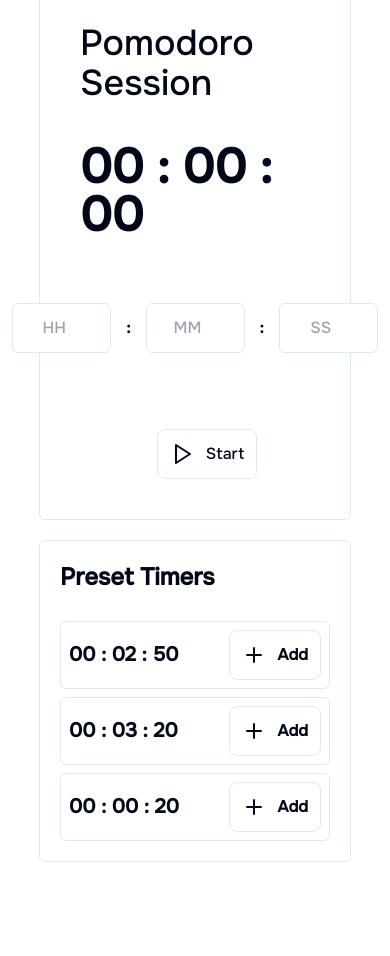
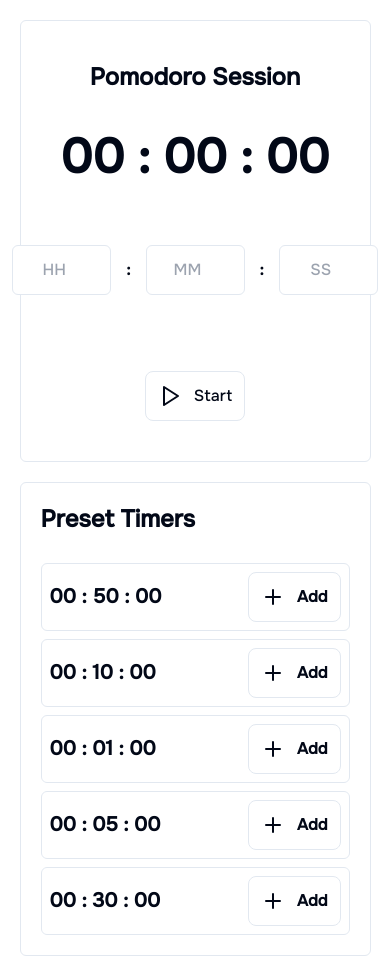
Before and after one commit to kaythecosmic/study-bean, a Next.js app: page /pomodoro in a window 390 px wide. Before the commit the page ends 862 px from the top, so only its background shows below. Built offline with nearby package versions, Linux system fonts and the light colour scheme.

Commit message:
Fixed some responsiveness

```diff
--- a/src/app/globals.css
+++ b/src/app/globals.css
@@ -7,6 +7,8 @@
   margin: 0;
   padding: 0;
 }
+
+
 @layer base {
   :root {
     /* Realtime Colors */
@@ -222,3 +224,15 @@
     @apply text-foreground;
   }
 }
+
+@layer utilities {
+
+      .no-scrollbar::-webkit-scrollbar {
+          display: none;
+      }
+
+      .no-scrollbar {
+          -ms-overflow-style: none;
+          scrollbar-width: none;
+    }
+  }
--- a/src/app/pomodoro/page.tsx
+++ b/src/app/pomodoro/page.tsx
@@ -13,9 +13,11 @@ const PomodoroPage = () => {
     }
 
     const presetTimes: { [key: string]: TimeState } = {
-        "00-02-50": { hours: 0, minutes: 2, seconds: 50 },
-        "00-03-20": { hours: 0, minutes: 3, seconds: 20 },
-        "00-00-20": { hours: 0, minutes: 0, seconds: 20 },
+        "00-50-00": { hours: 0, minutes: 50, seconds: 0 },
+        "00-10-00": { hours: 0, minutes: 10, seconds: 0 },
+        "00-01-00": { hours: 0, minutes: 1, seconds: 0 },
+        "00-05-00": { hours: 0, minutes: 5, seconds: 0 },
+        "00-30-00": { hours: 0, minutes: 30, seconds: 0 },
     }
 
     const [isRunning, setIsRunning] = useState<boolean>(false);
@@ -71,11 +73,10 @@ const PomodoroPage = () => {
     }
 
     function addPresetTimer(preset: string) {
-        const timeArray = preset.split('-');
-        const [getHours, getMinutes, getSeconds] = timeArray
-        setHours(parseInt(getHours));
-        setMinutes(parseInt(getMinutes));
-        setSeconds(parseInt(getSeconds));
+        const selectPresetTime = presetTimes[preset]
+        setHours(selectPresetTime.hours);
+        setMinutes(selectPresetTime.minutes);
+        setSeconds(selectPresetTime.seconds);
     }
 
     function handleFormChange(event: React.ChangeEvent<HTMLInputElement>) {
@@ -135,10 +136,10 @@ const PomodoroPage = () => {
 
     return (
 
-        <MaxWidthWrapper className="h-[100dvh] w-[80vw] flex flex-col 2xl:flex-row items-center justify-center gap-5">
+        <MaxWidthWrapper className=" mt-5 flex flex-col lg:min-h-screen lg:w-[80vw] 2xl:flex-row items-center justify-center gap-5">
             <div className='w-full flex flex-col items-center justify-center p-10 md:w-full 2xl:h-2/3 border rounded-md'>
-                <h1 className=' text-4xl mb-10'>Pomodoro Session</h1>
-                <div className="text-5xl font-semibold md:text-6xl lg:text-7xl 2xl:text-8xl min-[1640px]:text-9xl">
+                <h1 className='text-2xl font-bold lg:text-4xl mb-10'>Pomodoro Session</h1>
+                <div className="w-full text-center text-5xl font-semibold md:text-6xl lg:text-7xl 2xl:text-8xl min-[1640px]:text-9xl">
                     {hours > 9 ? hours : "0" + hours} : {minutes > 9 ? minutes : "0" + minutes} : {seconds > 9 ? seconds : "0" + seconds}
                 </div>
 
@@ -149,10 +150,10 @@ const PomodoroPage = () => {
                 </section>
 
                 <section className='mx-auto mt-10 w-1/3 flex justify-center items-center'>
-                    <span className='text-center text- text-red-700 font-medium h-4'> {errorMessage} </span>
+                    <span className='text-center text-red-700 font-medium h-4'> {errorMessage} </span>
                 </section>
 
-                <section className='mx-auto mt-5 w-1/3 flex flex-row items-center justify-evenly gap-[15px]'>
+                <section className='mx-auto mt-5 lg:w-1/3 flex flex-row items-center justify-evenly gap-[15px]'>
                     <IconButton label={isPaused ? "Start" : "Pause"} onclick={isPaused ? () => handlePlay() : () => handlePause()}>
                         {isPaused ? <Play /> : <Pause />}
                     </IconButton>
@@ -162,9 +163,9 @@ const PomodoroPage = () => {
                 </section>
             </div>
 
-            <div className='h-auto w-full flex flex-col items-center justify-start p-5 border rounded-md 2xl:h-2/3 2xl:w-1/3'>
-                <h1 className='text-2xl mb-5 w-full font-bold'>Preset Timers</h1>
-
+            {/* Right aside for Preset Timers */}
+            <div className='relative h-auto w-full flex flex-col items-center justify-start p-5 border rounded-md 2xl:h-2/3 2xl:w-1/3 overflow-y-scroll no-scrollbar'>
+                <h1 className='text-2xl mb-5 w-full font-bold sticky z-10 bg-gradient-to-b from-white to-transparent via-white'>Preset Timers</h1>
                 {
                     Object.keys(presetTimes).map((key) => (
                         <div key={key} className='w-full border mt-2 p-2 flex flex-row justify-between items-center rounded-md'>
@@ -179,7 +180,6 @@ const PomodoroPage = () => {
                 }
             </div>
         </MaxWidthWrapper>
-
     )
 }
 
```
